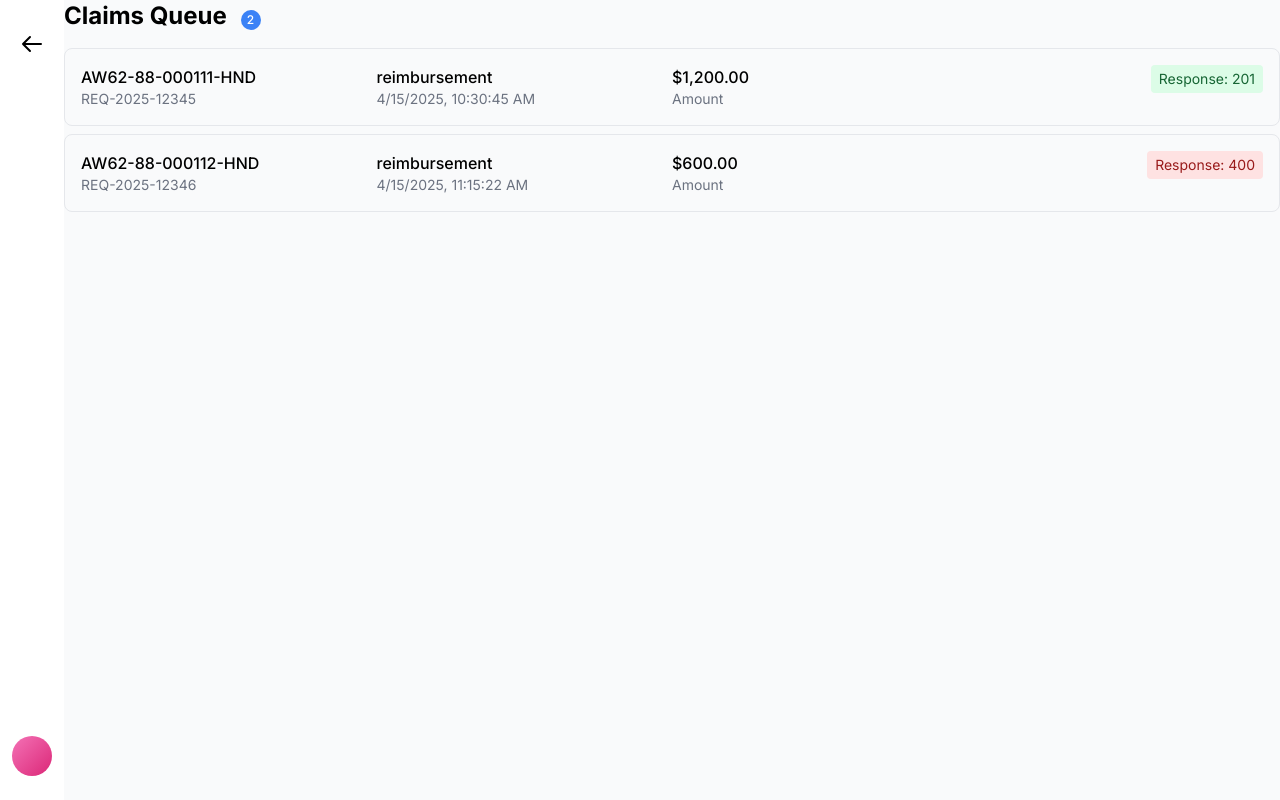
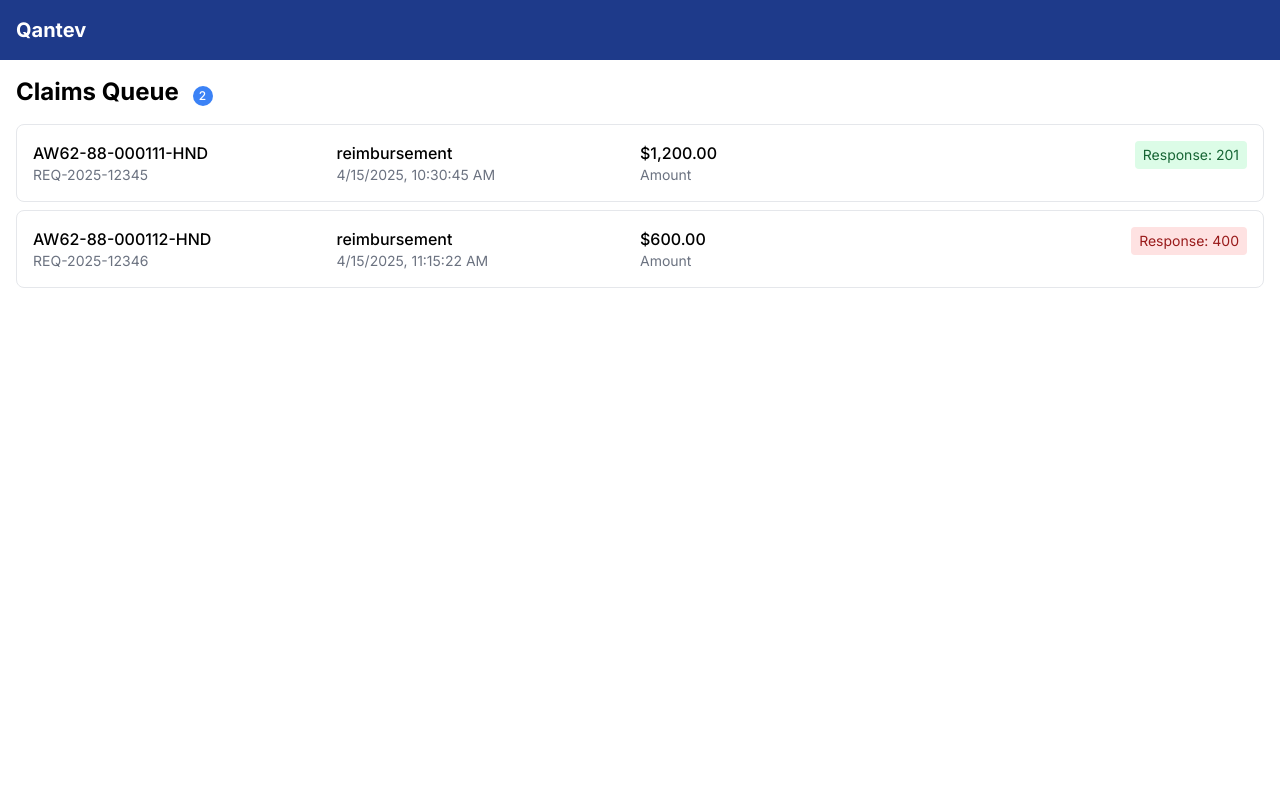
Before and after one commit to nikhil-samuel/api-viewer-poc, a Next.js app: page / in a window 1280 px wide. Built offline with nearby package versions, Linux system fonts and the light colour scheme.

Commit message:
Simplify layout

```diff
--- a/src/app/layout.js
+++ b/src/app/layout.js
@@ -4,53 +4,22 @@ import './globals.css'
 const inter = Inter({ subsets: ['latin'] })
 
 export const metadata = {
-  title: 'API Viewer POC',
-  description: 'Monitor API requests between BGLA and Qantev',
+  title: 'Claim Queue - API Viewer',
+  description: 'View claims submitted via API',
 }
 
 export default function RootLayout({ children }) {
   return (
     <html lang="en">
       <body className={inter.className}>
-        <div className="flex min-h-screen">
-          {/* Sidebar */}
-          <div className="w-16 bg-navy-900 flex flex-col items-center py-6">
-            {/* Logo */}
-            <div className="w-10 h-10 bg-white rounded-full flex items-center justify-center mb-10">
-              <svg xmlns="http://www.w3.org/2000/svg" className="w-6 h-6 text-navy-900" viewBox="0 0 24 24" fill="none" stroke="currentColor" strokeWidth="2" strokeLinecap="round" strokeLinejoin="round">
-                <path d="M21 12H3M3 12L10 5M3 12L10 19"></path>
-              </svg>
-            </div>
-
-            {/* Navigation Icons */}
-            <nav className="flex flex-col items-center space-y-8">
-              {[1, 2, 3, 4, 5, 6, 7].map((item) => (
-                <div key={item} className="w-10 h-10 bg-navy-800 rounded flex items-center justify-center text-white opacity-50">
-                  <div className="w-5 h-5 border-2 border-current rounded"></div>
-                </div>
-              ))}
-            </nav>
-
-            {/* Bottom Items */}
-            <div className="mt-auto flex flex-col items-center space-y-4">
-              <div className="w-10 h-10 bg-navy-800 rounded flex items-center justify-center text-white opacity-50">
-                <svg xmlns="http://www.w3.org/2000/svg" className="w-5 h-5" viewBox="0 0 24 24" fill="none" stroke="currentColor" strokeWidth="2" strokeLinecap="round" strokeLinejoin="round">
-                  <circle cx="12" cy="12" r="10"></circle>
-                  <path d="M9.09 9a3 3 0 0 1 5.83 1c0 2-3 3-3 3"></path>
-                  <line x1="12" y1="17" x2="12.01" y2="17"></line>
-                </svg>
-              </div>
-              <div className="w-10 h-10 rounded-full overflow-hidden">
-                <div className="w-full h-full bg-gradient-to-br from-pink-400 to-pink-600"></div>
-              </div>
-            </div>
+        <header className="bg-blue-900 text-white p-4">
+          <div className="container mx-auto">
+            <h1 className="text-xl font-bold">Qantev</h1>
           </div>
-
-          {/* Main Content */}
-          <div className="flex-1 bg-gray-50">
-            {children}
-          </div>
-        </div>
+        </header>
+        <main className="container mx-auto p-4">
+          {children}
+        </main>
       </body>
     </html>
   )
```
